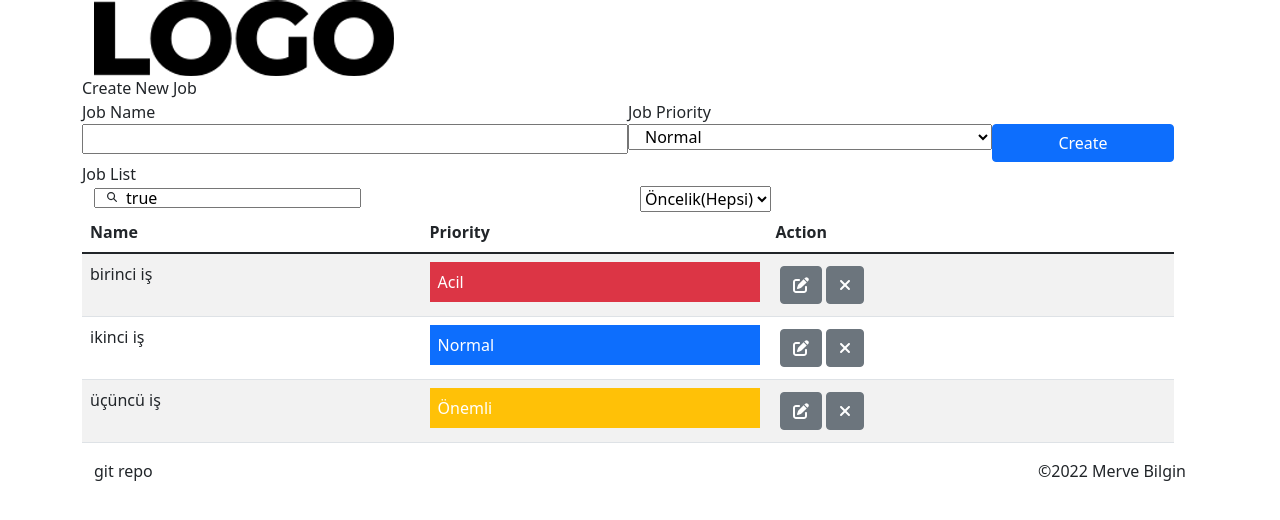
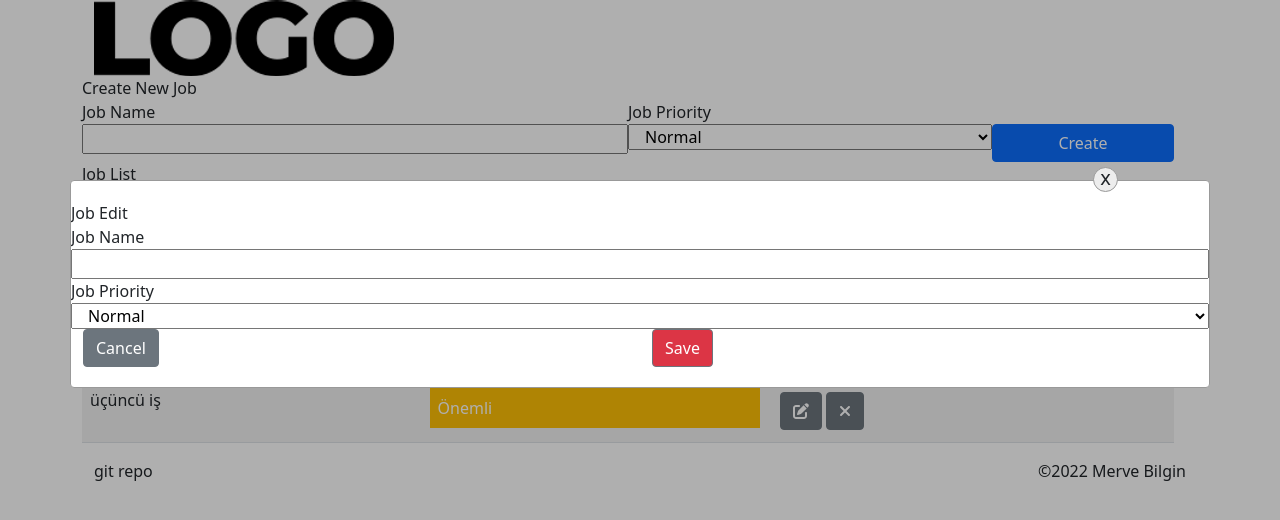
Before and after one commit to mmbilgin/job-tracker-rise, a React (Create React App) app: page / in a window 1280 px wide. Shown: the top 520 px of the page. Built offline with nearby package versions, Linux system fonts and the light colour scheme.

Commit message:
Job Edit popup
Job edit popup eklendi

```diff
--- a/src/App.css
+++ b/src/App.css
@@ -15,3 +15,43 @@
     width:10px;
     height:10px;
 }
+
+/* Popup style */
+.popup-box {
+    position: fixed;
+    background: #00000050;
+    width: 100%;
+    height: 100vh;
+    top: 0;
+    left: 0;
+  }
+
+  .box {
+    position: relative;
+    width: 70%;
+    margin: 0 auto;
+    height: auto;
+    max-height: 70vh;
+    margin-top: calc(100vh - 75vh - 20px);
+    background: #fff;
+    border-radius: 4px;
+    padding: 20px;
+    border: 1px solid #999;
+    overflow: auto;
+  }
+
+  .close-icon {
+    content: 'x';
+    cursor: pointer;
+    position: fixed;
+    right: calc(15% - 30px);
+    top: calc(100vh - 75vh - 33px);
+    background: #ededed;
+    width: 25px;
+    height: 25px;
+    border-radius: 50%;
+    line-height: 20px;
+    text-align: center;
+    border: 1px solid #999;
+    font-size: 20px;
+  }
--- a/src/App.js
+++ b/src/App.js
@@ -5,6 +5,7 @@ import Nav from "./Nav.js"
 import List from "./List.js"
 import "./App.css"
 import Foot from './Foot.js'
+import JobEdit from './JobEdit.js'
 
 const App = () => {
   return (
@@ -14,6 +15,7 @@ const App = () => {
         <Create/>
         <List/>
         <Foot/>
+        <JobEdit/>
       </Container>
     </div>
   )
--- /dev/null
+++ b/src/JobEdit.js
@@ -0,0 +1,35 @@
+import React from "react";
+import { Button, Col, Container, Row } from "reactstrap";
+
+const JobEdit = () => {
+  return (
+    <div className="popup-box">
+      <Container className="bg-white box">
+        <Row>Job Edit</Row>
+        <Row>Job Name</Row>
+        <Row>
+          <input id="job_name"></input>
+        </Row>
+        <Row>Job Priority</Row>
+        <Row>
+          <select name="priority" id="priority">
+            <option value="normal">Normal</option>
+            <option value="onemli">Önemli</option>
+            <option value="acil">Acil</option>
+          </select>
+        </Row>
+        <Row>
+          <Col>
+            <Button className="bg-secondary text-white">Cancel</Button>
+          </Col>
+          <Col>
+            <Button className="bg-danger text-white">Save</Button>
+          </Col>
+        </Row>
+        <span className="close-icon" >x</span>
+      </Container>
+    </div>
+  );
+};
+
+export default JobEdit;
--- a/src/List.js
+++ b/src/List.js
@@ -5,7 +5,7 @@ import {
   faRemove,
 } from "@fortawesome/free-solid-svg-icons";
 import React from "react";
-import { Container, Row, Table, Col, Button } from "reactstrap";
+import { Container, Row, Table, Col } from "reactstrap";
 
 const List = () => {
   return (
```
